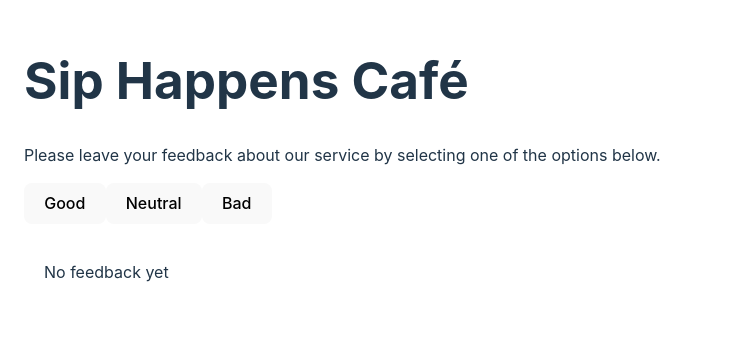
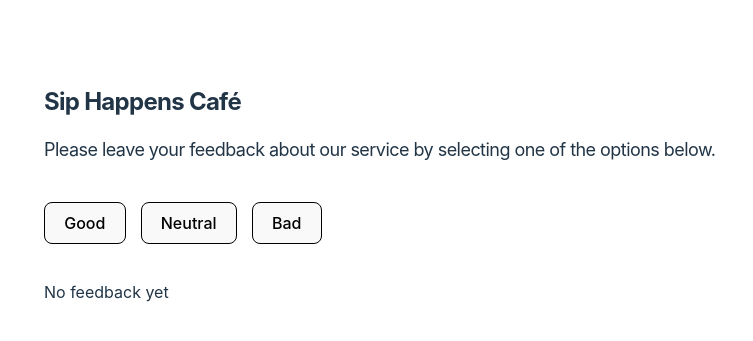
Before and after one commit to Yana-Romanenko/goit-react-hw-02, a React (Vite) app: page / in a window 1280 px wide. Shown: the part 241-582 px from the top of the page, without its empty margins (0-753 px from the left). Built offline with nearby package versions, Linux system fonts and the light colour scheme.

Commit message:
updated useEffect

```diff
--- a/src/components/App.jsx
+++ b/src/components/App.jsx
@@ -8,18 +8,15 @@ import Notification from './Notification'
 import Options from './Options'
 
 
-const savedGoodClicks =
-JSON.parse(window.localStorage.getItem("saved-good-clicks")) || 0;
-const savedNeutralClicks =
-JSON.parse(window.localStorage.getItem("saved-neutral-clicks")) || 0;
-const savedBadClicks =
-JSON.parse(window.localStorage.getItem("saved-bad-clicks")) || 0;
+const feedback = {
+  good: 0,
+  neutral: 0,
+  bad: 0,
+};
 
-export default function App() {
-const [feedbackType, setFeedbackTypes] = useState({
-  good: savedGoodClicks,
-  neutral: savedNeutralClicks,
-  bad: savedBadClicks,
+const App = () => {
+const [feedbackType, setFeedbackTypes] = useState(() => {
+ return JSON.parse(window.localStorage.getItem("feedback")) || feedback
 });
 
 const updateFeedback = (key) => {
@@ -48,16 +45,8 @@ const positivePercentage =
     : 0;
 
 useEffect(() => {
-  window.localStorage.setItem("saved-good-clicks", feedbackType.good);
-}, [feedbackType.good]);
-
-useEffect(() => {
-  window.localStorage.setItem("saved-neutral-clicks", feedbackType.neutral);
-}, [feedbackType.neutral]);
-
-useEffect(() => {
-  window.localStorage.setItem("saved-bad-clicks", feedbackType.bad);
-}, [feedbackType.bad]);
+  window.localStorage.setItem("feedback", JSON.stringify(feedbackType));
+}, [feedbackType]);
 
 return (
   <div className={css.box}>
@@ -95,3 +84,5 @@ return (
 function capitalize(string) {
 return string[0].toUpperCase() + string.slice(1);
 }
+
+export default App;
--- a/src/components/Description.jsx
+++ b/src/components/Description.jsx
@@ -2,10 +2,10 @@ import css from './Description.module.css'
 
 const Description = () => {
     return (
-        <div className="{css.box}">
-        <h1 className="{css.title}">Sip Happens Café
+        <div className={css.box}>
+        <h1 className={css.title}>Sip Happens Café
 </h1>
-<p className="{css.descriptionContent}">Please leave your feedback about our service by selecting one of the options below.
+<p className={css.descriptionContent}>Please leave your feedback about our service by selecting one of the options below.
 </p>
 </div>
    );
--- a/src/components/Options.jsx
+++ b/src/components/Options.jsx
@@ -2,10 +2,10 @@ import css from "./Options.module.css";
 
 const Options = ({onTrack, onReset, totalFeedback}) => {
     return (
-      <div className="{css.buttonBox}">
-        <button className="{css.button}" onClick={() => onTrack("good")}>Good</button>
-        <button className="{css.button}" onClick={() => onTrack("neutral")}>Neutral</button>
-        <button className="{css.button}" onClick={() => onTrack("bad")}>Bad</button>
+      <div className={css.buttonBox}>
+        <button className={css.button} onClick={() => onTrack("good")}>Good</button>
+        <button className={css.button} onClick={() => onTrack("neutral")}>Neutral</button>
+        <button className={css.button} onClick={() => onTrack("bad")}>Bad</button>
         {totalFeedback > 0 && <button onClick={onReset}>Reset</button>}
       </div>
     );
```
